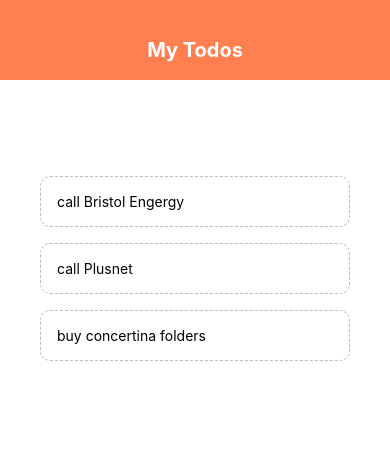
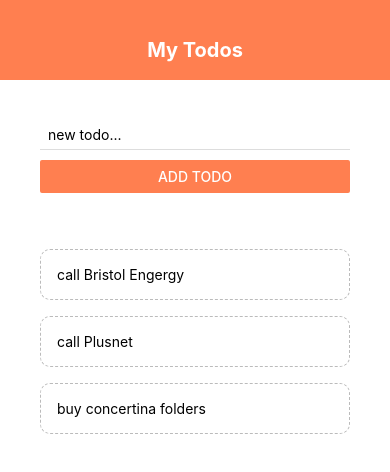
Before and after one commit to neilmcdonagh1985/newTravelApp, a React Native app: screen / in a window 390 px wide. Shown: the top 472 px of the page. Built offline with nearby package versions, Linux system fonts and the light colour scheme.

Commit message:
add function to update and display current state

```diff
--- a/App.js
+++ b/App.js
@@ -2,6 +2,7 @@
 import { StyleSheet, Text, View, FlatList } from 'react-native';
 import Header from './components/header';
 import TodoItem from './components/todoItem';
+import AddTodo from './components/addTodo';
 
 export default function App() {
 
@@ -17,10 +18,21 @@
     })
   }
 
+  const submitHandler = (text) => {
+    setTodos((prevTodos) => {
+      return [
+        { text: text, key: Math.random().toString() },
+        ...prevTodos
+      ]
+
+    })
+  }
+
   return (
     <View style={styles.container}>
       <Header />
       <View style={styles.content}>
+        <AddTodo submitHandler={submitHandler} />
 
         <View style={styles.list}>
           <FlatList
--- /dev/null
+++ b/components/addTodo.js
@@ -0,0 +1,32 @@
+import React, { useState } from 'react';
+import { StyleSheet, Text, View, TextInput, Button } from 'react-native';
+
+export default function AddTodo({ submitHandler }) {
+    const [text, setText] = useState('');
+
+    const changeHandler = (val) => {
+        setText(val);
+
+    }
+
+    return (
+        <View>
+            <TextInput
+              style={styles.input}
+              placeholder='new todo...'
+              onChangeText={changeHandler}
+              />
+              <Button onPress={() => submitHandler(text)} title='add todo' color='coral' />
+        </View>
+    )
+}
+
+const styles = StyleSheet.create({
+    input: {
+        marginBottom: 10,
+        paddingHorizontal: 8,
+        paddingVertical: 6,
+        borderBottomWidth: 1,
+        borderBottomColor: '#ddd'
+    }
+})
```
